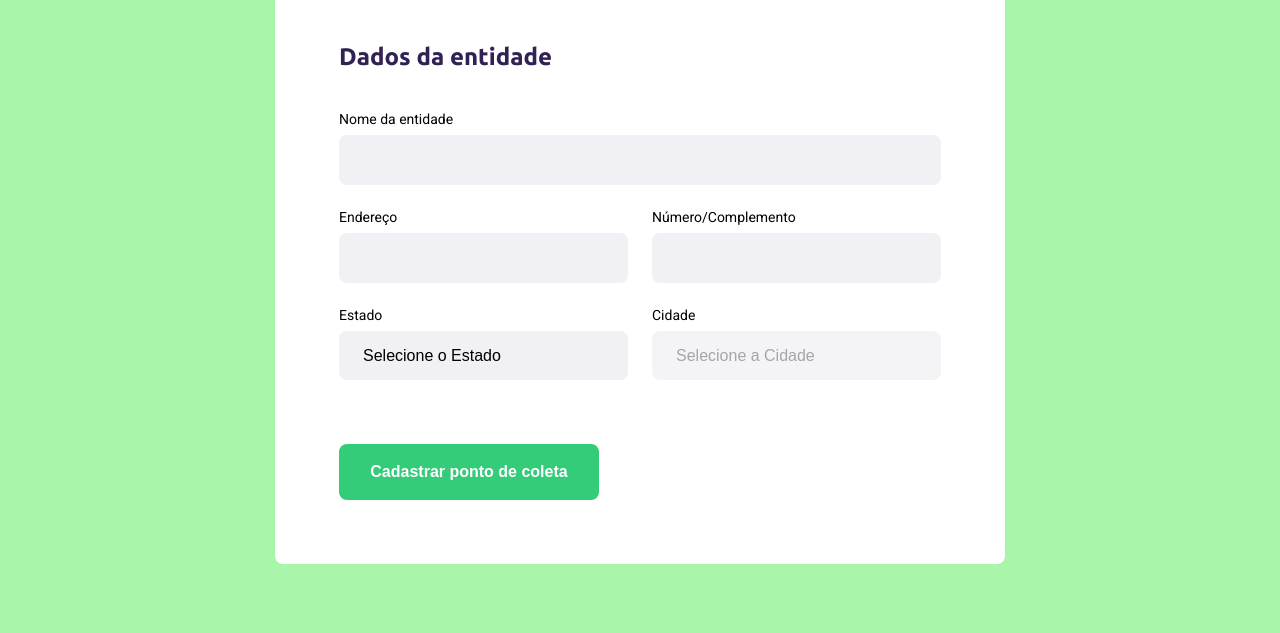
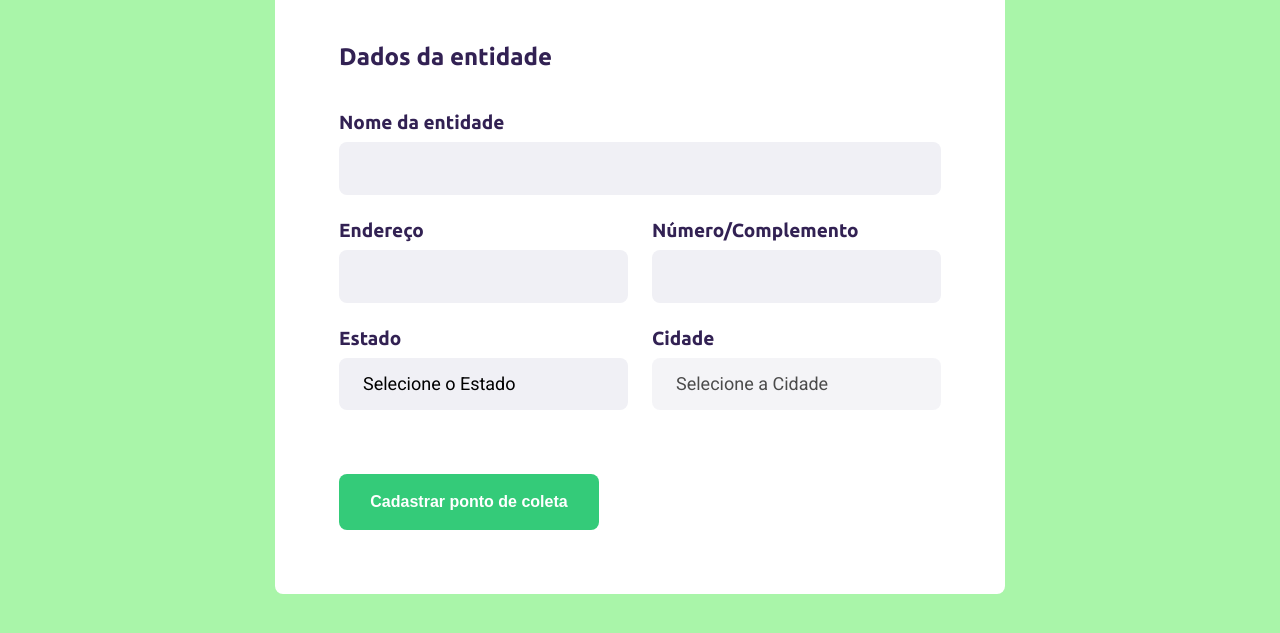
Before and after one commit to Edufreitass/nlw-I-ecoleta, a plain HTML site: page create-point.html in a window 1280 px wide. Shown: the part 299-932 px from the top of the page. Drawn offline with Linux system fonts and the light colour scheme; no server answers.

Commit message:
Ajustes na estrutura do projeto

```diff
--- a/create-point.html
+++ b/create-point.html
@@ -21,7 +21,7 @@
 
             <header>
                 <img src="/assets/icones/logo.svg" alt="Logomarca">
-                <a href="#">
+                <a href="http://127.0.0.1:5500/index.html">
                     <span></span>
                     Voltar para home</a>
             </header>
--- a/styles/create-point.css
+++ b/styles/create-point.css
@@ -20,6 +20,14 @@
 
     display: flex;
     align-items: center;
+
+    transition: 400ms;
+}
+
+#page-create-point header a:hover {
+    -webkit-transform: scale(1.3);
+    -ms-transform: scale(1.3);
+    transform: scale(1.3);
 }
 
 #page-create-point header a span {
@@ -36,6 +44,8 @@
 form {
     background-color: white;
 
+    transition: box-shadow .3s;
+
     margin: 80px auto;
     /* preenchimento, aumenta o tam da caixa */
     padding: 64px;
@@ -44,6 +54,10 @@ form {
 
     max-width: 730px;
 
+}
+
+form:hover{
+    box-shadow: 0 0 18px rgba(33, 33, 33, .2);
 }
 
 form h1 {
@@ -89,6 +103,16 @@ form select {
     /* outline: none; */
 }
 
+form input {
+    transition: box-shadow .3s;
+    font-family: Roboto, sans-serif;
+    font-size: 18px;
+}
+
+form input:hover {
+    box-shadow: 0 0 18px rgba(33, 33, 33, .2);
+}
+
 form select {
     -webkit-appearance: none;
     -moz-appearance: none;
@@ -96,8 +120,10 @@ form select {
 }
 
 form label {
-    font-size: 14px;
+    font-size: 19px;
     margin-bottom: 8px;
+    font-family: Ubuntu, sans-serif;
+    color: var(--title-color);
 }
 
 /*
@@ -129,9 +155,18 @@ form button {
     margin-top: 40px;
 
     transition: background-color 400ms;
-
+    transition: 400ms;
 }
 
 form button:hover {
     background-color: #2fb86e;
+    -webkit-transform: scale(1.3);
+    -ms-transform: scale(1.3);
+    transform: scale(1.3);
 }
+
+form select {
+    font-size: 18px;
+    color: black;
+    font-family: Roboto, sans-serif;
+}
```
Also changed, not shown: index.html (+4 -3 lines), styles/home.css (+7 -0 lines).
